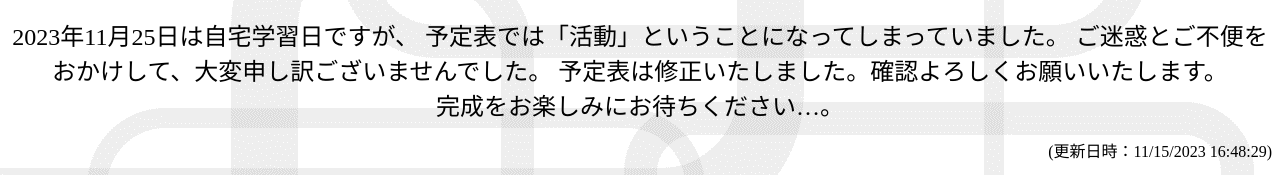
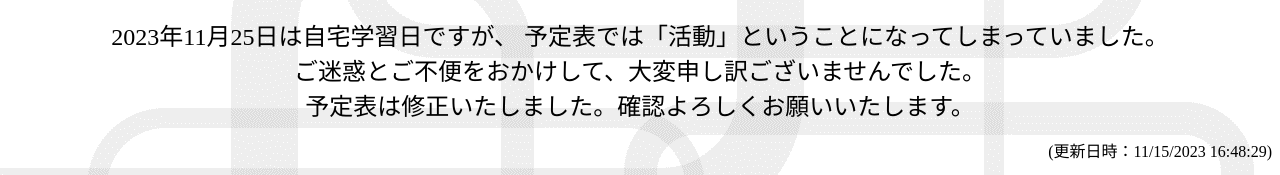
Before and after one commit to ATARO-QQQ/YSCL-news-2023-11-16-test-beta-1, a plain HTML site: page index.html in a window 1280 px wide. Shown: the part 242-417 px from the top of the page. Drawn offline with Linux system fonts and the light colour scheme.

Commit message:
Update index.html

```diff
--- a/index.html
+++ b/index.html
@@ -23,10 +23,10 @@
 <font face=”ＭＳ Ｐ明朝”>
     <center><p>2023年11月25日は自宅学習日ですが、
       予定表では「活動」ということになってしまっていました。
+        <br>
       ご迷惑とご不便をおかけして、大変申し訳ございませんでした。
+        <br>
       予定表は修正いたしました。確認よろしくお願いいたします。
-<br>
-完成をお楽しみにお待ちください…。
  </font>
  </font>
 <p></center>
```
